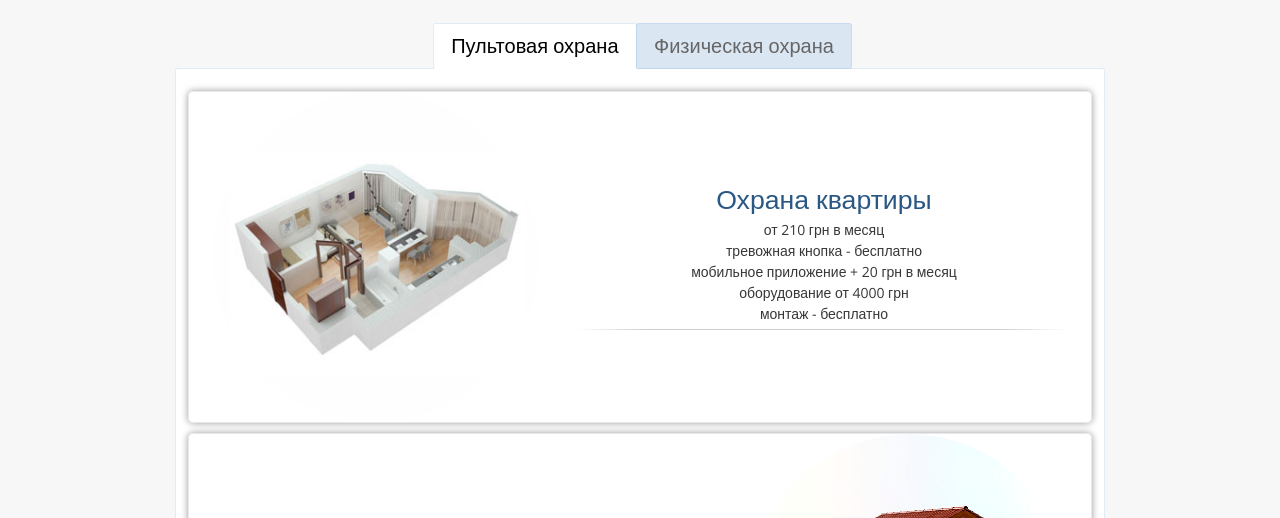
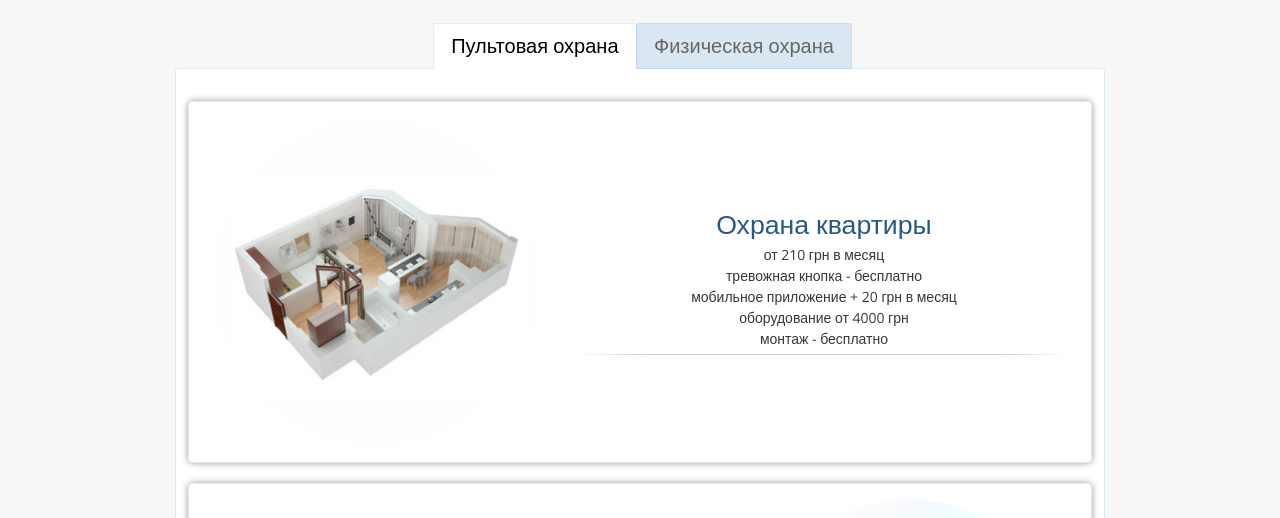
Before and after one commit to pravoporyadok/pravoporyadok.github.io, a plain HTML site: page services.html in a window 1280 px wide. Shown: the part 217-735 px from the top of the page. Drawn offline with nearby package versions, Linux system fonts and the light colour scheme.

Commit message:
Update style.css

```diff
--- a/style.css
+++ b/style.css
@@ -265,7 +265,9 @@ width: 100%;
 border: 1px solid #e7e8ec;
 border-radius: 5px;
 text-align: center;
-margin: 10px 0;
+margin: 20px 0;
+padding-top: 15px;
+padding-bottom: 15px;
 box-shadow: 0 0 0 1px rgba(255,255,255,0.6) inset, 0 0 7px rgba(0,0,0,0.4), 0 0 0 rgba(0,0,0,0.33);
 -webkit-transition: box-shadow 0.1s;
 transition: box-shadow 0.1s;
```
